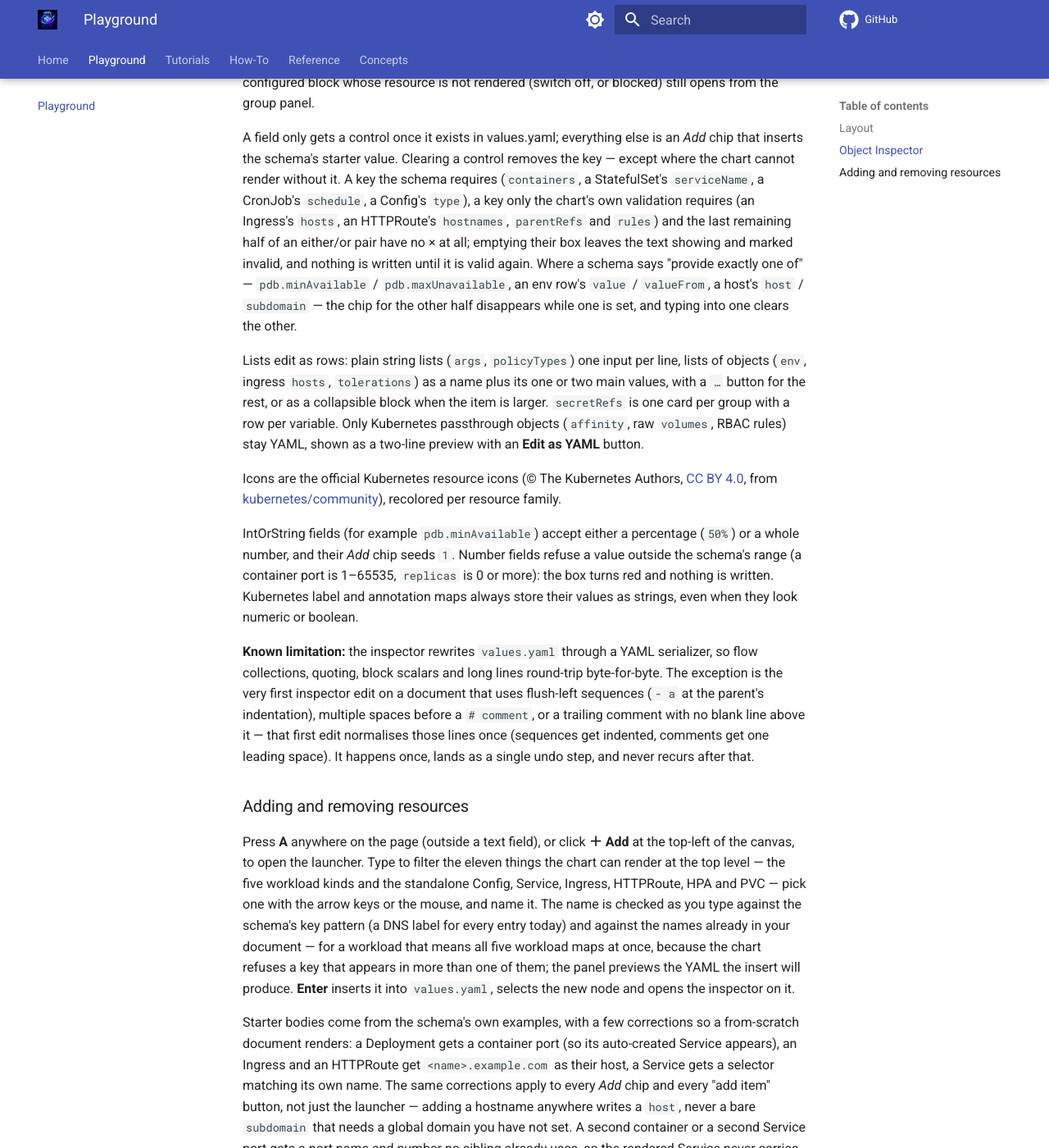
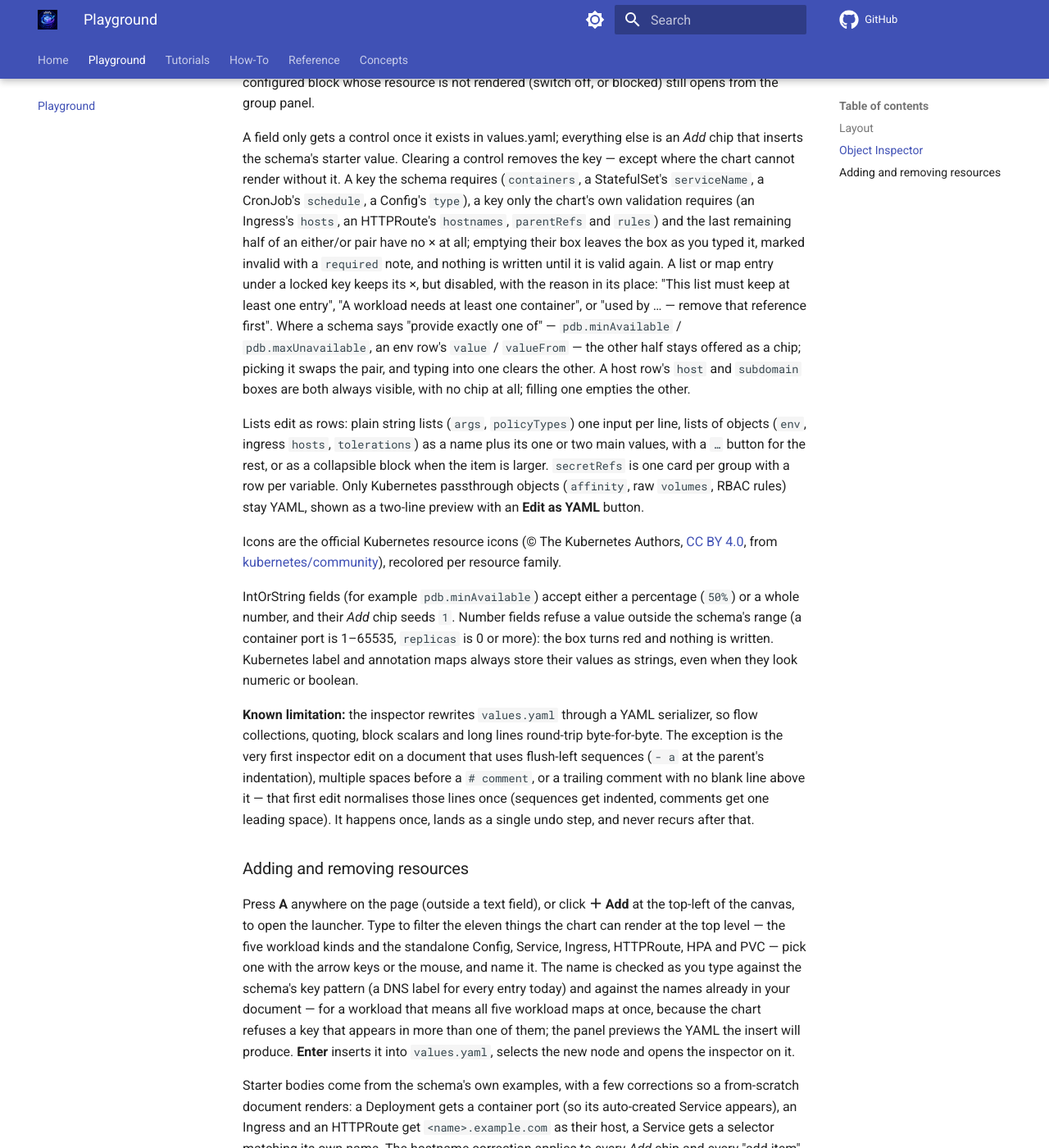
Before and after one commit to idlefy/idlefy-universal, an MkDocs documentation site: the page built from docs/playground-guide.md, in a window 1280 px wide and 1400 px high, scrolled down 1286 px. Shown: the whole window at 82% size. Built offline with MkDocs 1.6.1 and Material for MkDocs 9.7.7, drawn with Linux system fonts in a browser that asks for light colours; comment, search, counter and statistics services are not loaded; some of the changed text lies outside the part shown.

Commit message:
docs(playground): guide matches the exclusive-pair chips and locked-list tooltips
The guide claimed the other half of an either/or pair loses its chip and that
host/subdomain behave the same way; in fact buildFields keeps offering the
absent half as a chip wired to evict its sibling, while host/subdomain are
always-visible row leaves with no chip at all. It also overstated the starter
fixups as universal (only the hostname correction is; the Deployment port and
Service selector fixups are launcher-only ENTITY_FIXUPS), understated the
locked-list × (disabled with a reason, not absent), and paraphrased the
required-field error text instead of quoting it.

Co-Authored-By: Claude Fable 5.1 <noreply@anthropic.com>
Claude-Session: https://claude.ai/code/session_01NUQuqZT5phfCKULmBvDsJN

```diff
--- a/docs/playground-guide.md
+++ b/docs/playground-guide.md
@@ -25,7 +25,7 @@ Every workload sits in a **group** on the canvas: a dashed frame with a header (
 
 A **workload panel** shows only the workload: **Workload** (replicas and rollout settings), **Containers** (one card per container with `image:tag`, resources as a cpu/memory grid, ports as a table), **Metadata**, and, with **Show all fields** on, **Placement & security**. Sections hidden on the basic tier are named in a footer with a **Show all fields** link. Each auto-created resource opens its own panel: who it was created for, an **enabled** switch, and only its own settings (an Ingress shows routing, TLS and metadata; a Service shows the owner's service keys and the container ports). A configured block whose resource is not rendered (switch off, or blocked) still opens from the group panel.
 
-A field only gets a control once it exists in values.yaml; everything else is an *Add* chip that inserts the schema's starter value. Clearing a control removes the key — except where the chart cannot render without it. A key the schema requires (`containers`, a StatefulSet's `serviceName`, a CronJob's `schedule`, a Config's `type`), a key only the chart's own validation requires (an Ingress's `hosts`, an HTTPRoute's `hostnames`, `parentRefs` and `rules`) and the last remaining half of an either/or pair have no × at all; emptying their box leaves the text showing and marked invalid, and nothing is written until it is valid again. Where a schema says "provide exactly one of" — `pdb.minAvailable` / `pdb.maxUnavailable`, an env row's `value` / `valueFrom`, a host's `host` / `subdomain` — the chip for the other half disappears while one is set, and typing into one clears the other.
+A field only gets a control once it exists in values.yaml; everything else is an *Add* chip that inserts the schema's starter value. Clearing a control removes the key — except where the chart cannot render without it. A key the schema requires (`containers`, a StatefulSet's `serviceName`, a CronJob's `schedule`, a Config's `type`), a key only the chart's own validation requires (an Ingress's `hosts`, an HTTPRoute's `hostnames`, `parentRefs` and `rules`) and the last remaining half of an either/or pair have no × at all; emptying their box leaves the box as you typed it, marked invalid with a `required` note, and nothing is written until it is valid again. A list or map entry under a locked key keeps its ×, but disabled, with the reason in its place: "This list must keep at least one entry", "A workload needs at least one container", or "used by … — remove that reference first". Where a schema says "provide exactly one of" — `pdb.minAvailable` / `pdb.maxUnavailable`, an env row's `value` / `valueFrom` — the other half stays offered as a chip; picking it swaps the pair, and typing into one clears the other. A host row's `host` and `subdomain` boxes are both always visible, with no chip at all; filling one empties the other.
 
 Lists edit as rows: plain string lists (`args`, `policyTypes`) one input per line, lists of objects (`env`, ingress `hosts`, `tolerations`) as a name plus its one or two main values, with a `…` button for the rest, or as a collapsible block when the item is larger. `secretRefs` is one card per group with a row per variable. Only Kubernetes passthrough objects (`affinity`, raw `volumes`, RBAC rules) stay YAML, shown as a two-line preview with an **Edit as YAML** button.
 
@@ -52,13 +52,13 @@ level — the five workload kinds and the standalone Config, Service, Ingress, H
 PVC — pick one with the arrow keys or the mouse, and name it. The name is checked as you type
 against the schema's key pattern (a DNS label for every entry today) and against the names already in
 your document — for a workload that means all five workload maps at once, because the chart refuses a
-key that appears in more than one of them; the panel previews the YAML the insert will produce. **Enter** inserts it into
-`values.yaml`, selects the new node and opens the inspector on it.
+key that appears in more than one of them; the panel previews the YAML the insert will produce.
+**Enter** inserts it into `values.yaml`, selects the new node and opens the inspector on it.
 
 Starter bodies come from the schema's own examples, with a few corrections so a from-scratch
 document renders: a Deployment gets a container port (so its auto-created Service appears), an
 Ingress and an HTTPRoute get `<name>.example.com` as their host, a Service gets a selector
-matching its own name. The same corrections apply to every *Add* chip and every "add item" button,
+matching its own name. The hostname correction applies to every *Add* chip and every "add item" button,
 not just the launcher — adding a hostname anywhere writes a `host`, never a bare `subdomain` that
 needs a global domain you have not set. A second container or a second Service port gets a port name
 and number no sibling already uses, so the rendered Service never carries a duplicate. References
```
